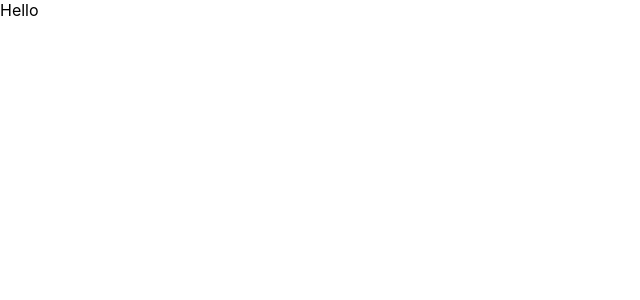
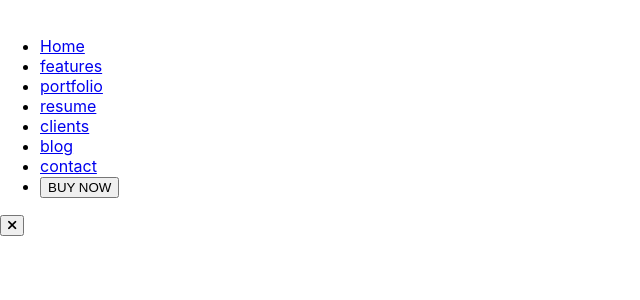
Before and after one commit to ibktommy/react-responsive-portfolio, a React (Create React App) app: page / in a window 1280 px wide. Shown: the top 300 px of the page, without its empty margins (0-640 px from the left). Built offline with nearby package versions, Linux system fonts and the light colour scheme.

Commit message:
Creating Header Component

```diff
--- a/public/index.html
+++ b/public/index.html
@@ -11,6 +11,7 @@
 		/>
 		<link rel="apple-touch-icon" href="%PUBLIC_URL%/logo192.png" />
 		<link rel="manifest" href="%PUBLIC_URL%/manifest.json" />
+		<link rel="stylesheet" href="https://cdnjs.cloudflare.com/ajax/libs/font-awesome/6.1.1/css/all.min.css">
 		<title>React App</title>
 	</head>
 	<body>
--- a/src/App.js
+++ b/src/App.js
@@ -1,10 +1,11 @@
 import React from 'react'
+import Header from './component/Header'
 
 const App = () => {
   return (
-    <div>
-      Hello
-    </div>
+    <>
+      <Header />
+    </>
   )
 }
 
--- a/src/component/Header.js
+++ b/src/component/Header.js
@@ -6,7 +6,24 @@ const Header = () => {
       <header className='header'>
         <div className='container d_flex'>
           <div className='logo'>
-            <img src='' alt=''/>
+            <img src='' alt='' />
+          </div>
+
+          <div className="navlink">
+            <ul className="link f_flex uppercase">
+              <li><a href="#home">Home</a></li>
+              <li><a href="#features">features</a></li>
+              <li><a href="#portfolio">portfolio</a></li>
+              <li><a href="#resume">resume</a></li>
+              <li><a href="#clients">clients</a></li>
+              <li><a href="#blog">blog</a></li>
+              <li><a href="#contact">contact</a></li>
+              <li><button className="home-btn">BUY NOW</button></li>
+            </ul>
+
+            <button className="toggle">
+              <i className="fas fa-times"></i>
+            </button>
           </div>
         </div>
       </header>
```
